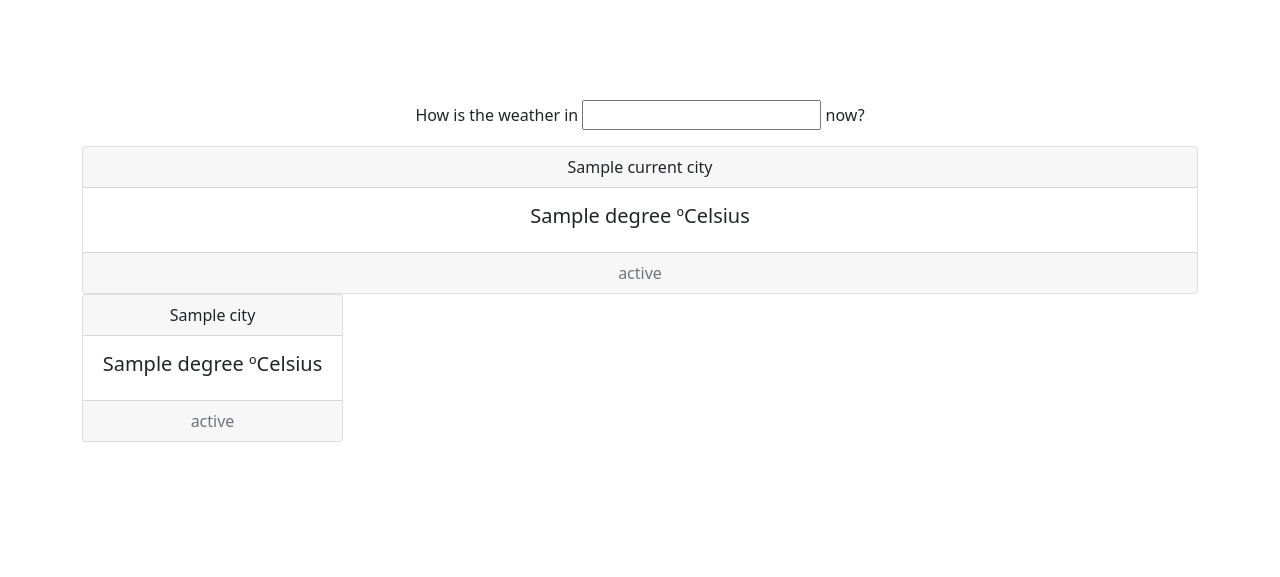
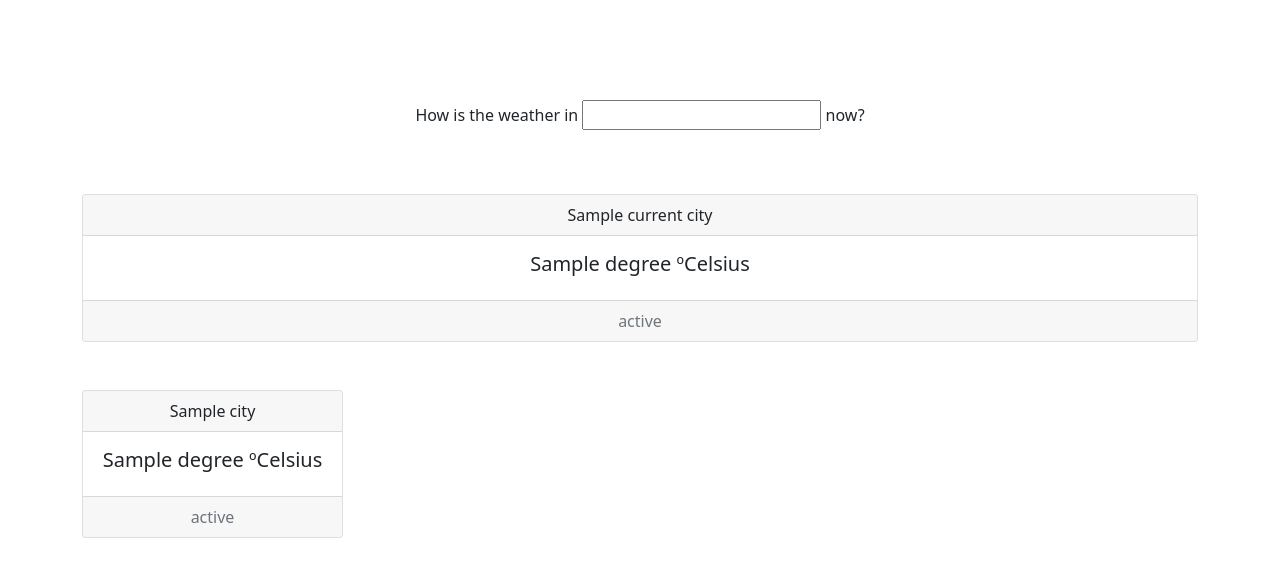
Before and after one commit to victorfernandesDEV/weather, a Flask app: template templates/index.html in a window 1280 px wide. Shown: the top 577 px of the page. Run offline with Flask 2, Linux system fonts and the light colour scheme; the template is opened without the code that fills it: most values are stand-ins (such as "Sample title", 1, 10 or a date in 2020); some libraries are stand-ins or nearby versions.

Commit message:
Added some margin to make the layout more confortable to read.

```diff
--- a/templates/index.html
+++ b/templates/index.html
@@ -23,6 +23,7 @@
     </div>
 
     {% if current_city %}
+        <div class="m-5"></div>
         <div class="container">
             <div class="row">
                 <div class="col-md-12">
@@ -40,6 +41,7 @@
                 </div>
             </div>
         </div>
+        <div class="m-5"></div>
     {% endif %}
 
     {% if other_cities %}
```
